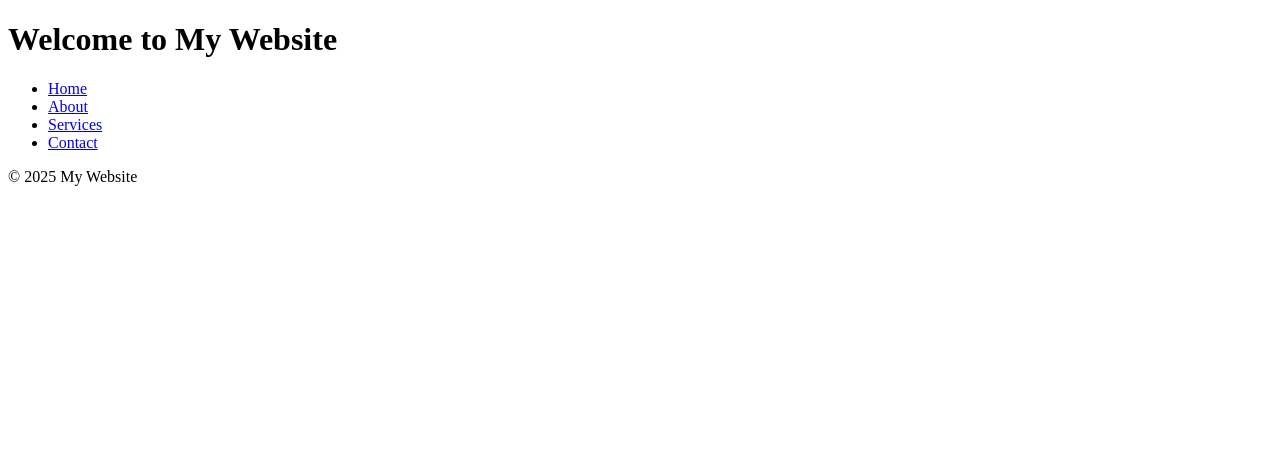
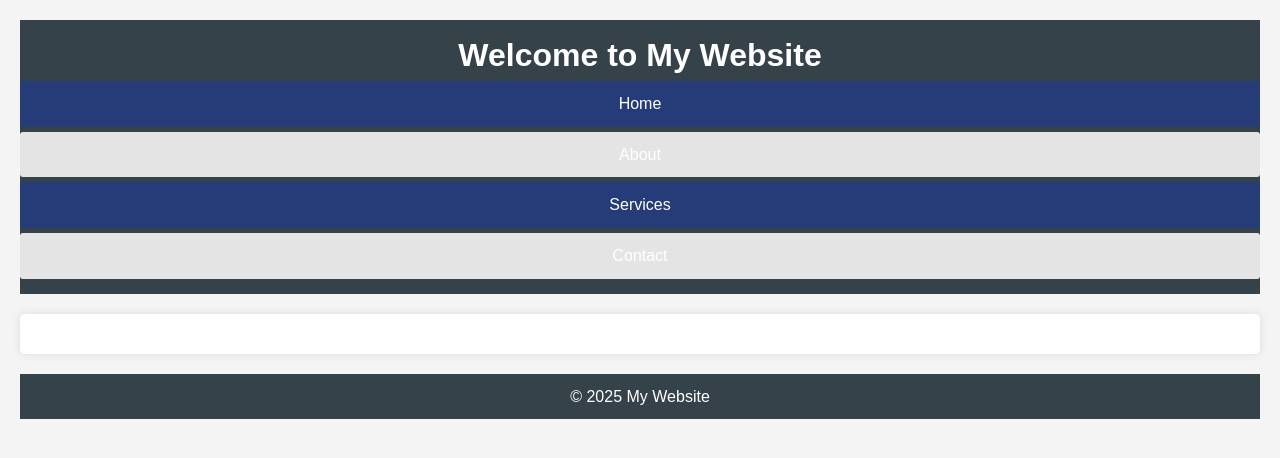
Before and after one commit to Samiul1902/Collaborative-Code-Execution-Platform, a plain HTML site: page index.html in a window 1280 px wide. Drawn offline with Linux system fonts and the light colour scheme.

Commit message:
Test commit2

```diff
--- a/index.html
+++ b/index.html
@@ -4,7 +4,7 @@
     <meta charset="UTF-8">
     <meta name="viewport" content="width=device-width, initial-scale=1.0">
     <title>Web Engineering</title>
-    <link rel="stylesheet" href="styles.css">
+    <link rel="stylesheet" href="style.css">
 </head>
 <body>
     <header>
--- a/style.css
+++ b/style.css
@@ -0,0 +1,82 @@
+*{
+    margin: 0;
+    padding: 0;
+    box-sizing: border-box;
+    font-family: Arial, sans-serif;
+}
+body {
+    background-color: #f4f4f4;
+    color: #333;
+    line-height: 1.6;
+    padding: 20px;
+}
+header {
+    background: #35424a;
+    color: #ffffff;
+    padding: 10px 0;
+    text-align: center;
+    margin-bottom: 20px;
+}
+header h1 {
+    margin: 0;
+}
+nav a {
+    color: #ffffff;
+    margin: 0 15px;
+    text-decoration: none;
+}
+nav a:hover {
+    text-decoration: underline;
+}
+main {
+    background: #ffffff;
+    padding: 20px;
+    border-radius: 5px;
+    box-shadow: 0 0 10px rgba(0,0,0,0.1);
+}
+footer {
+    text-align: center;
+    padding: 10px 0;
+    background: #35424a;
+    color: #ffffff;
+    margin-top: 20px;
+}
+footer p {
+    margin: 0;
+}
+h2 {
+    color: #35424a;
+    margin-bottom: 10px;
+}
+p {
+    margin-bottom: 10px;
+}
+ul {
+    list-style: none;
+    padding: 0;
+}
+ul li {
+    background: #e4e4e4;
+    margin-bottom: 5px;
+    padding: 10px;
+    border-radius: 3px;
+}
+ul li:nth-child(odd) {
+    background: #263c79;
+}
+a {
+    color: #35424a;
+}
+a:hover {
+    text-decoration: underline;
+}
+/* Responsive Design */
+@media (max-width: 600px) {
+    body {
+        padding: 10px;
+    }
+    nav a {
+        display: block;
+        margin: 10px 0;
+    }
+}
```
